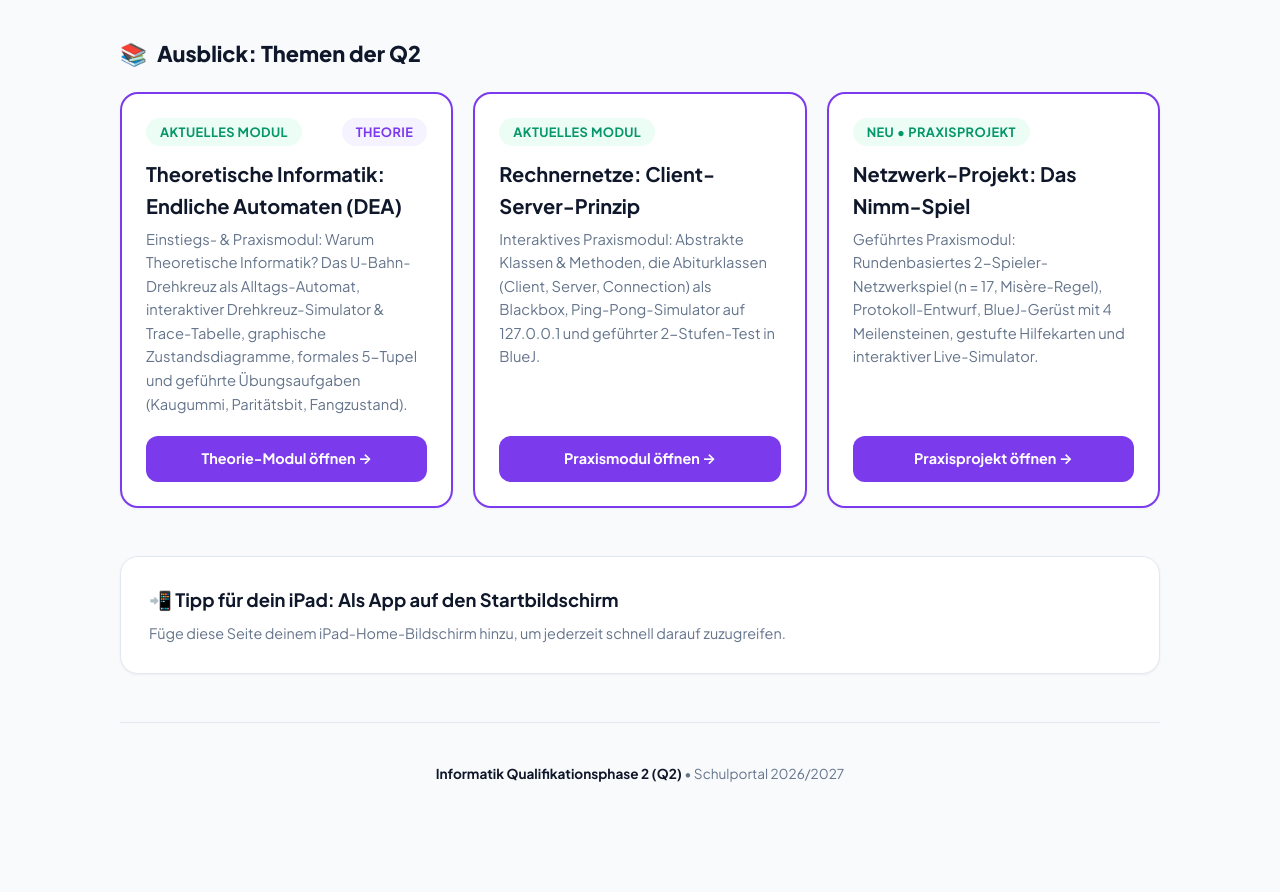
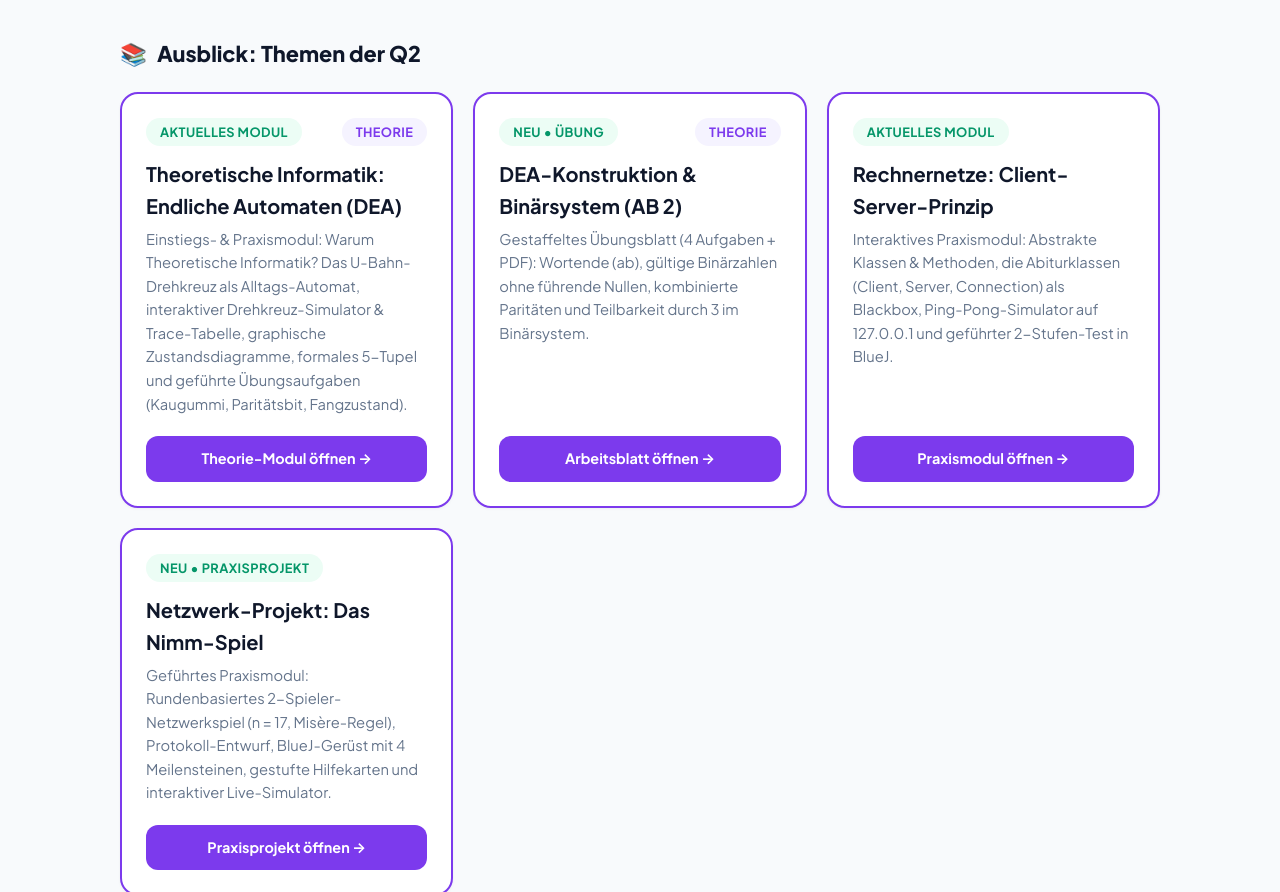
Before and after one commit to feyhat79/mathe-9b, a plain HTML site: page info/q2/index.html in a window 1280 px wide. Shown: the part 1281-2173 px from the top of the page. Before the commit the page ends 2122 px from the top, so only its background shows below. Drawn offline with Linux system fonts and the light colour scheme.

Commit message:
Q2-Info: Kachel fuer Arbeitsblatt 2 (DEA & Binaersystem) auf Uebersicht ergaenzt

```diff
--- a/info/q2/index.html
+++ b/info/q2/index.html
@@ -95,6 +95,17 @@
         <a href="automaten.html" class="btn-open btn-oberstufe">Theorie-Modul öffnen →</a>
       </div>
 
+      <!-- Arbeitsblatt 2: DEA-Konstruktion & Binärsystem -->
+      <div class="class-card theme-oberstufe" style="border: 2px solid var(--theme-oberstufe);">
+        <div class="class-card-header">
+          <span class="badge-pill" style="background:#ecfdf5; color:#059669; margin-bottom:0;">Neu • Übung</span>
+          <span class="badge-pill" style="background:#f5f3ff; color:var(--theme-oberstufe); margin-bottom:0;">Theorie</span>
+        </div>
+        <h3 class="class-card-title">DEA-Konstruktion &amp; Binärsystem (AB 2)</h3>
+        <p style="color:var(--text-muted); font-size:0.92rem; margin-bottom:1.25rem; flex-grow:1;">Gestaffeltes Übungsblatt (4 Aufgaben + PDF): Wortende (ab), gültige Binärzahlen ohne führende Nullen, kombinierte Paritäten und Teilbarkeit durch 3 im Binärsystem.</p>
+        <a href="AB02_DEA_Konstruktion_Binaersystem.html" class="btn-open btn-oberstufe">Arbeitsblatt öffnen →</a>
+      </div>
+
       <div class="class-card theme-oberstufe" style="border: 2px solid var(--theme-oberstufe);">
         <div class="class-card-header">
           <span class="badge-pill" style="background:#ecfdf5; color:#059669; margin-bottom:0;">Aktuelles Modul</span>
```
Also changed, not shown: info/q2/automaten.html (+3 -0 lines).
